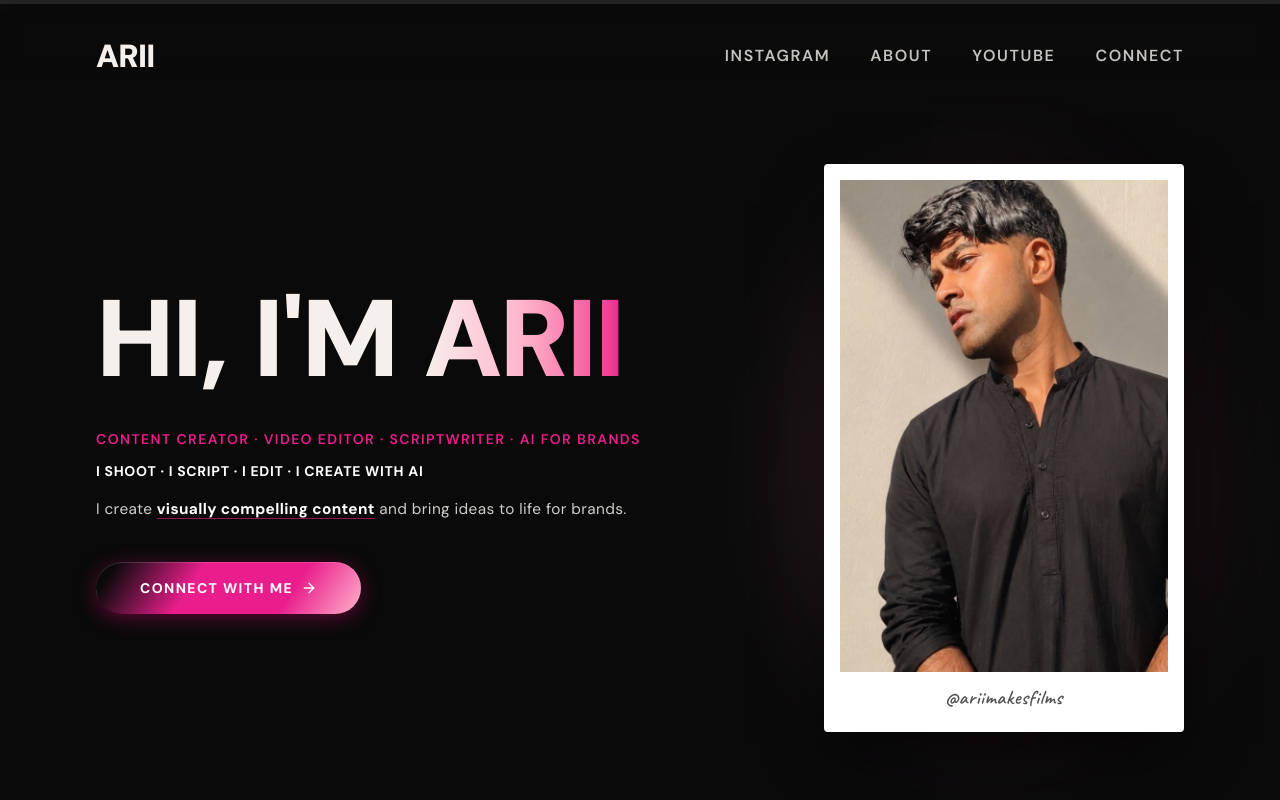
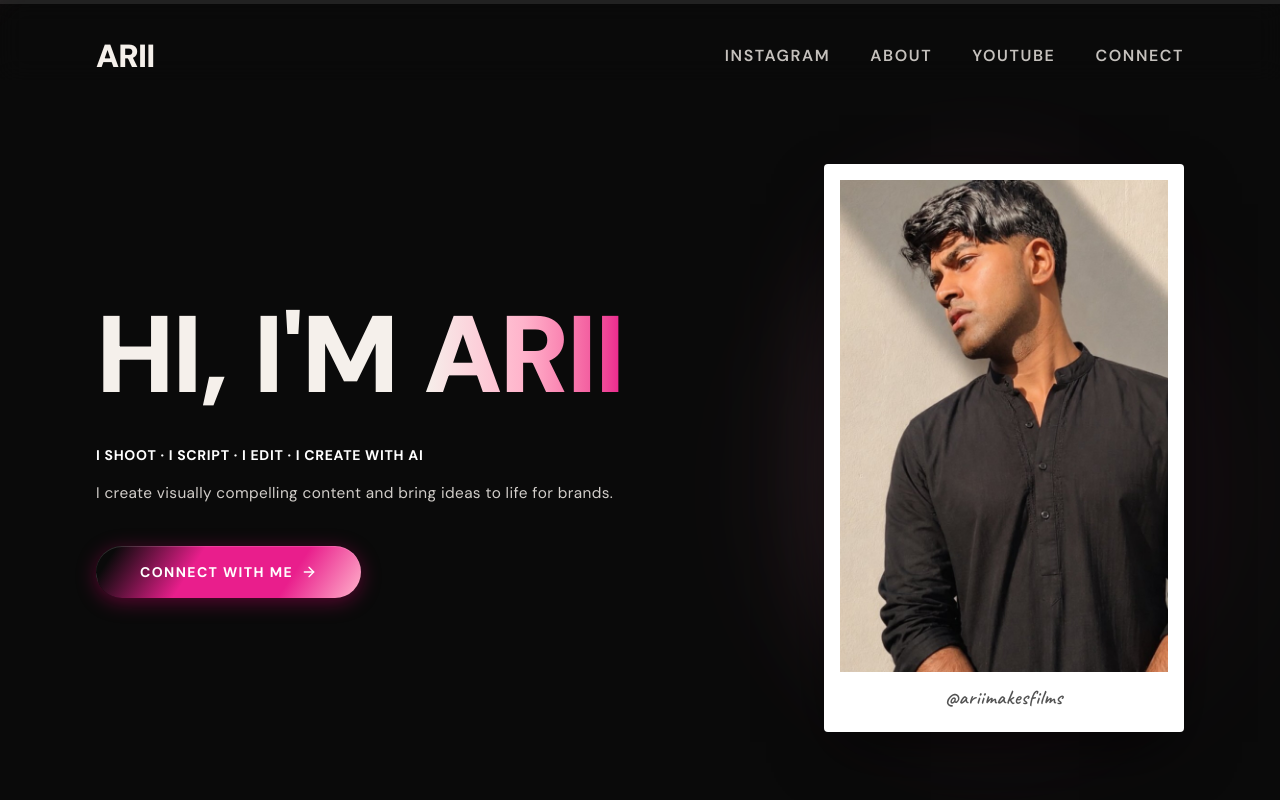
Before and after one commit to evanbose7/kamna-portfolio, a React (Vite) app: page / in a window 1280 px wide. Shown: the top 800 px of the page. Built offline with nearby package versions, Linux system fonts and the light colour scheme; a web font is replaced by a local one.

Commit message:
remove-underline-and-tagline-line-from-hero-subtext

```diff
--- a/src/components/Hero.jsx
+++ b/src/components/Hero.jsx
@@ -65,9 +65,6 @@ export default function Hero({ onOpenConnectModal }) {
           </div>
 
           <div className="flex flex-col gap-3 max-w-xl mx-auto lg:mx-0">
-            <p className="font-semibold uppercase tracking-widest text-[#E91E8C] text-xs sm:text-sm">
-              CONTENT CREATOR · VIDEO EDITOR · SCRIPTWRITER · AI FOR BRANDS
-            </p>
             <p className="font-bold uppercase tracking-wider text-white text-xs sm:text-sm">
               I SHOOT · I SCRIPT · I EDIT · I CREATE WITH AI
             </p>
@@ -75,7 +72,7 @@ export default function Hero({ onOpenConnectModal }) {
               className="font-normal leading-relaxed tracking-wide text-[#F5F0EB]/85 pt-1"
               style={{ fontSize: 'clamp(0.95rem, 1.2vw, 1.2rem)' }}
             >
-              I create <span className="font-bold text-white underline decoration-[#E91E8C]/60 underline-offset-4">visually compelling content</span> and bring ideas to life for brands.
+              I create visually compelling content and bring ideas to life for brands.
             </p>
           </div>
 
```
